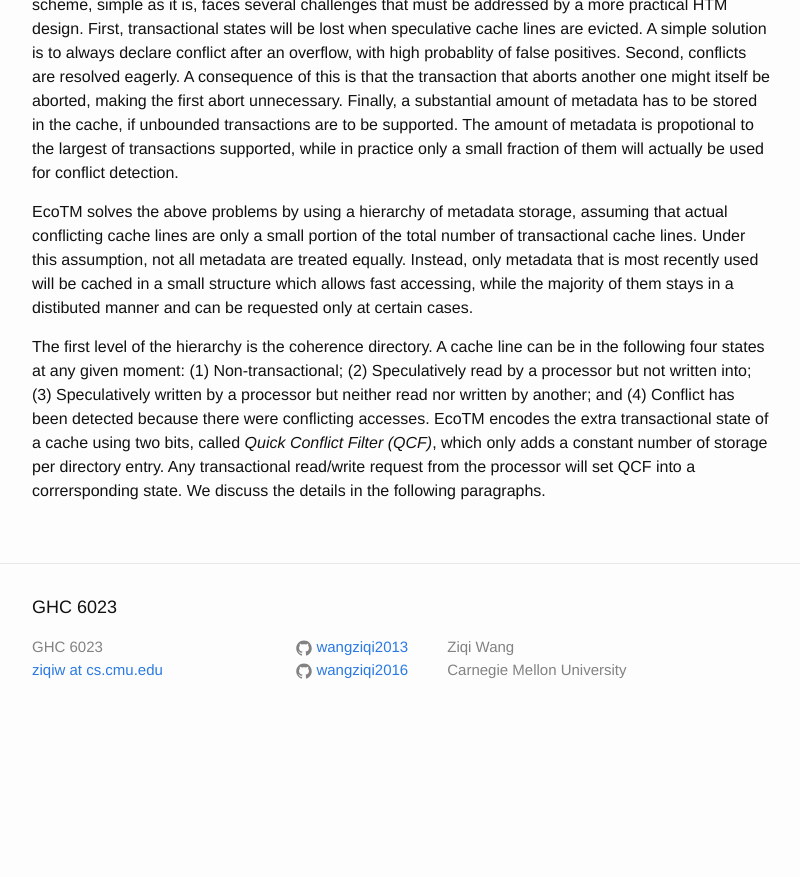
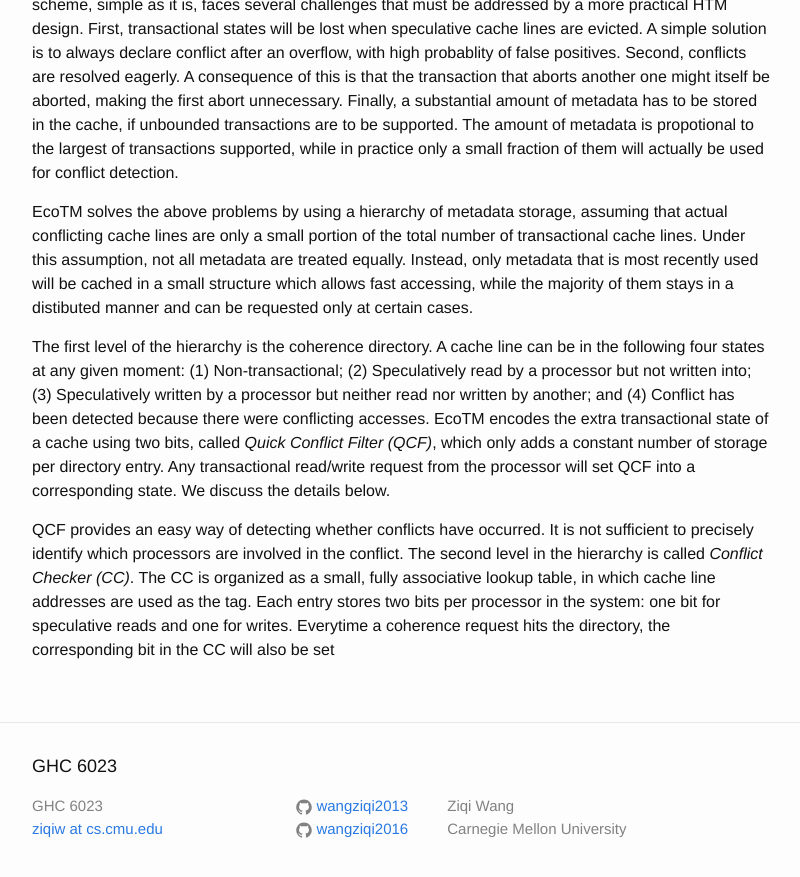
Before and after one commit to wangziqi2013/wangziqi2013.github.io, a Jekyll site: the page built from _posts/2018-12-09-ecotm.markdown, in a window 1280 px wide and 900 px high, scrolled down 781 px. Shown: the top 877 px of the window, without its empty margins (238-1038 px from the left). Built offline with Jekyll 4.4.1, drawn with Linux system fonts in a browser that asks for light colours; before the commit the page ends 1522 px from its top, so only the background shows below that.

Commit message:
Working on CC

```diff
--- a/_posts/2018-12-09-ecotm.markdown
+++ b/_posts/2018-12-09-ecotm.markdown
@@ -37,4 +37,10 @@ given moment: (1) Non-transactional; (2) Speculatively read by a processor but n
 by a processor but neither read nor written by another; and (4) Conflict has been detected because there were conflicting
 accesses. EcoTM encodes the extra transactional state of a cache using two bits, called *Quick Conflict Filter (QCF)*,
 which only adds a constant number of storage per directory entry. Any transactional read/write request from the processor
-will set QCF into a corrersponding state. We discuss the details in the following paragraphs.
+will set QCF into a corresponding state. We discuss the details below.
+
+QCF provides an easy way of detecting whether conflicts have occurred. It is not sufficient to precisely identify
+which processors are involved in the conflict. The second level in the hierarchy is called *Conflict Checker (CC)*.
+The CC is organized as a small, fully associative lookup table, in which cache line addresses are used as the tag.
+Each entry stores two bits per processor in the system: one bit for speculative reads and one for writes.
+Everytime a coherence request hits the directory, the corresponding bit in the CC will also be set
```
